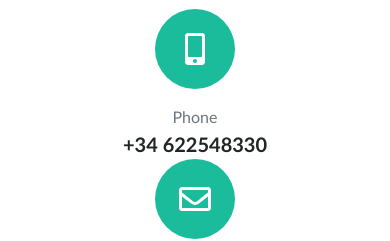
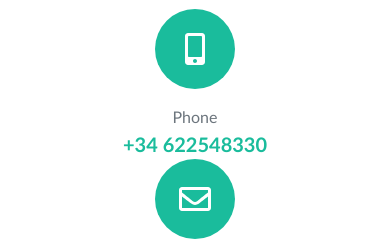
Before and after one commit to alexindris/alexindris.github.io, a plain HTML site: page index.html in a window 390 px wide. Shown: the part 7140-7381 px from the top of the page. Drawn offline with nearby package versions, Linux system fonts and the light colour scheme; a web font is replaced by a local one.

Commit message:
phone call

```diff
--- a/index.html
+++ b/index.html
@@ -441,7 +441,7 @@
                 <div class="d-flex flex-column align-items-center">
                     <div class="icon-contact mb-3"><i class="fas fa-mobile-alt"></i></div>
                     <div class="text-muted">Phone</div>
-                    <div class="lead font-weight-bold">+34 622548330</div>
+                    <div class="lead font-weight-bold"><a href="tel:+34622548330">+34 622548330</a></div>
                 </div>
             </div>
             <div class="col-lg-4">
```
